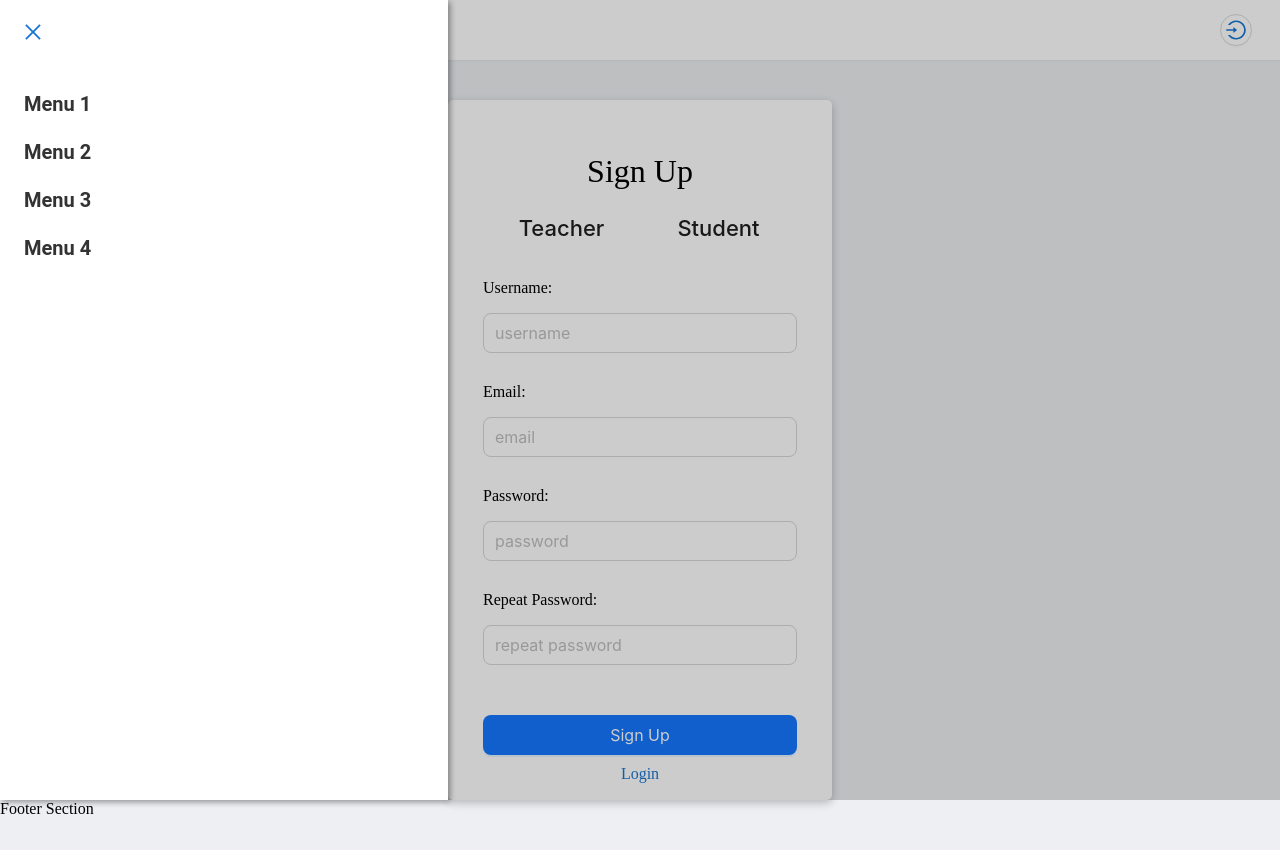
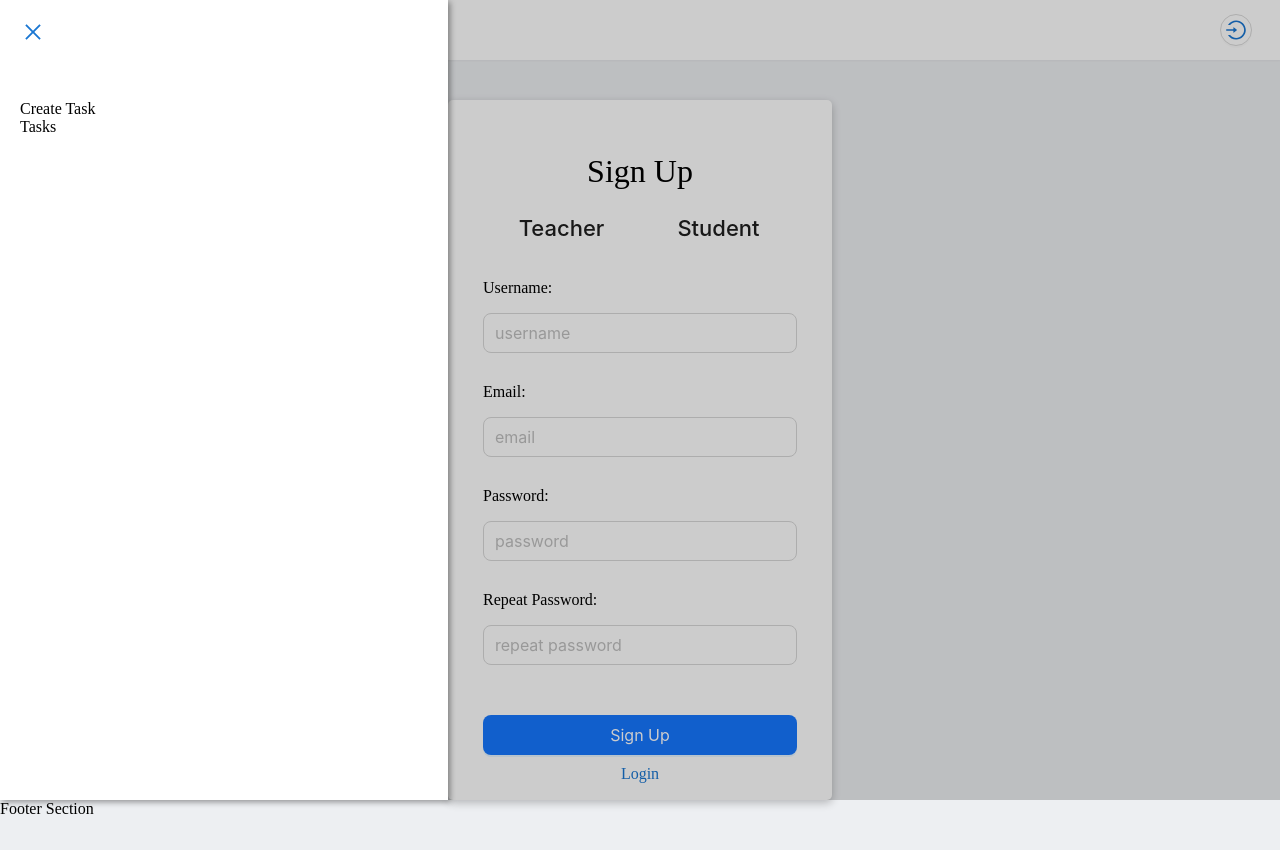
Before and after one commit to Vlad777mykola/easyway-client, a React (Vite) app: page /signup in a window 1280 px wide. Both pictures are taken after a click on the button 44 px from the left and 30 px from the top of the page. Built offline with nearby package versions, Linux system fonts and the light colour scheme; no server answers.

Commit message:
refactor(header): add header

```diff
--- /dev/null
+++ b/src/layouts/header/Header.tsx
@@ -0,0 +1,45 @@
+import { Link } from 'react-router-dom';
+import { useNavigate } from 'react-router-dom';
+import { Icon } from '@/ui-components/Icon';
+import { Menu } from '@/ui-components/Menu';
+import { useGetUser } from '@/modules/auth/hooks/useGetUser';
+import { CircleButton } from '@/ui-components/CircleButton';
+import { Navbar } from '../navbar';
+import styles from './header.module.css';
+
+const SideMenu = () => {
+	return (
+		<div className={styles.headerLeftMenuList}>
+			<Link to="/constructor">Create Task</Link>
+			<Link to="/task">Tasks</Link>
+		</div>
+	);
+};
+
+const Header = () => {
+	const navigate = useNavigate();
+	const { data } = useGetUser();
+
+	const handleClick = (link: string) => {
+		navigate(link);
+	};
+
+	return (
+		<Navbar
+			RightSide={
+				data === undefined ? (
+					<CircleButton onClick={() => handleClick('/login')}>
+						<Icon icon="login" />
+					</CircleButton>
+				) : (
+					<CircleButton onClick={() => handleClick('/profile')}>
+						<Icon icon="user" />
+					</CircleButton>
+				)
+			}
+			LeftSide={<Menu side="left" Items={<SideMenu />} />}
+		/>
+	);
+};
+
+export default Header;
--- /dev/null
+++ b/src/layouts/header/header.module.css
@@ -0,0 +1,14 @@
+.headerLeftMenuList {
+	display: flex;
+	flex-direction: column;
+	margin: 20px;
+}
+
+.headerLeftMenuList a {
+	text-decoration: none;
+	color: black;
+}
+
+.headerLeftMenuList a:hover {
+	color: var(--color-primary);
+}
--- a/src/layouts/main/Layouts.tsx
+++ b/src/layouts/main/Layouts.tsx
@@ -1,48 +1,12 @@
 import { Outlet } from 'react-router-dom';
-import { useNavigate } from 'react-router-dom';
-import { useGetUser } from '@/modules/auth/hooks/useGetUser';
-import { CircleButton } from '@/ui-components/CircleButton';
-import { Navbar } from '../Navbar';
-import { Menu } from '../Menu';
+import Header from '../header/Header';
 import styles from './layouts.module.css';
-import { Icon } from '@/ui-components/Icon';
-
-const SideMenu = () => {
-	return (
-		<div>
-			<div className={styles.menuItem}>Menu 1</div>
-			<div className={styles.menuItem}>Menu 2</div>
-			<div className={styles.menuItem}>Menu 3</div>
-			<div className={styles.menuItem}>Menu 4</div>
-		</div>
-	);
-};
 
 const Layouts = () => {
-	const navigate = useNavigate();
-	const { data } = useGetUser();
-
-	const handleClick = (link: string) => {
-		navigate(link);
-	};
-
 	return (
 		<div className={styles.page}>
 			<header className={styles.header}>
-				<Navbar
-					RightSide={
-						data === undefined ? (
-							<CircleButton onClick={() => handleClick('/login')}>
-								<Icon icon="login" />
-							</CircleButton>
-						) : (
-							<CircleButton onClick={() => handleClick('/profile')}>
-								<Icon icon="user" />
-							</CircleButton>
-						)
-					}
-					LeftSide={<Menu side="left" Items={<SideMenu />} />}
-				/>
+				<Header />
 			</header>
 			<main className={styles.main}>
 				<Outlet />
--- a/src/layouts/main/layouts.module.css
+++ b/src/layouts/main/layouts.module.css
@@ -21,19 +21,3 @@
 .footer {
 	grid-area: foot;
 }
-
-.menuItem {
-	padding: 12px 24px;
-	color: #333;
-	font-family: 'Roboto', sans-serif;
-	font-size: 20px;
-	font-weight: 600;
-	text-decoration: none;
-	transition-duration: 0.25s;
-	cursor: pointer;
-	opacity: 1;
-}
-
-.menuItem:hover {
-	background-color: #cfd8dc;
-}
```
Also changed, not shown: src/ui-components/Menu/Menu.tsx (renamed from src/layouts/Menu/Menu.tsx), src/ui-components/Menu/index.ts (renamed from src/layouts/Menu/index.ts), src/ui-components/Menu/menu.module.css (renamed from src/layouts/Menu/menu.module.css).
